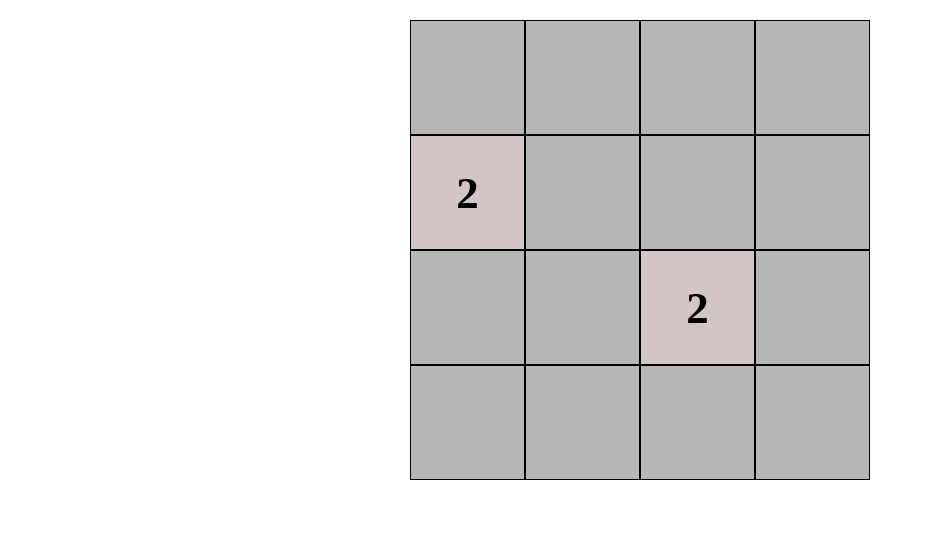
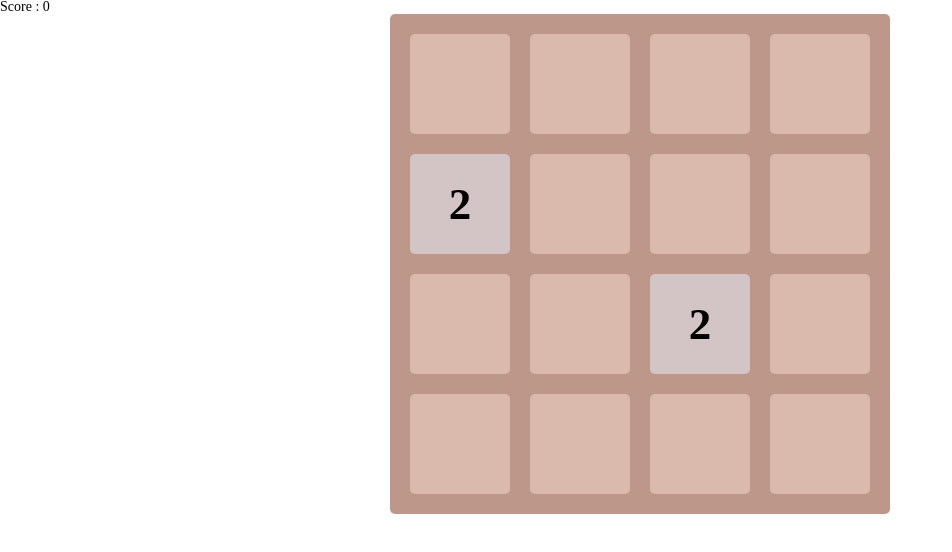
Before and after one commit to MARIENKOW/2048-game, a React (Create React App) app: page / in a window 1280 px wide. Shown: the top 552 px of the page, without its empty margins (0-952 px from the left). Built offline with nearby package versions, Linux system fonts and the light colour scheme.

Commit message:
added score and removed the scroll during control

```diff
--- a/src/App.jsx
+++ b/src/App.jsx
@@ -1,10 +1,118 @@
 import styles from './App.module.scss'
 import Game from './components/Game/Game'
+import { useEffect, useState } from 'react';
+import startArray from './StartArray';
+import help from './heplfulScripts'
 
 function App() {
+  const [data, setData] = useState(startArray)
+  const [score, setScore] = useState(0)
+
+  useEffect(() => addNewSquare(data), [])
+
+  useEffect(() => {
+    const onKeyPress = ({ code }) => {
+      document.body.style.overflow='hidden'
+      if (code === 'ArrowLeft' || code === 'ArrowRight' || code === 'ArrowUp' || code === 'ArrowDown') return addNewSquare(changes(code, data));
+
+    }
+    window.addEventListener('keydown', onKeyPress);
+
+    return () => {
+      window.removeEventListener('keydown', onKeyPress);
+    }
+  }, [data])
+  useEffect(() => {
+    const onKeyPress = ({ code }) => {
+      document.body.style.overflow=''
+    }
+    window.addEventListener('keyup', onKeyPress);
+
+    return () => {
+      window.removeEventListener('keyup', onKeyPress);
+    }
+  }, [data])
+  useEffect(() => {
+    if (help.takeEmpty(data).length === 0 && !changes('ArrowLeft', data) && !changes('ArrowRight', data) && !changes('ArrowUp', data) && !changes('ArrowDown', data)) {
+      alert('end');
+    }
+  }, [data])
+
+
+  function changes(code, dataLink) {
+    if(!code || !dataLink) return;
+
+    let dataCopy = JSON.parse(JSON.stringify(dataLink));
+    let newData;
+
+    if (code === 'ArrowLeft') {
+      dataCopy.forEach(el => el.reverse())
+      newData = moveSquare(dataCopy);
+      newData.forEach(el => el.reverse())
+    } else if (code === 'ArrowRight') {
+      newData = moveSquare(dataCopy)
+    } else if (code === 'ArrowUp') {
+      dataCopy = help.degArr(dataCopy, 'right')
+      newData = help.degArr(moveSquare(dataCopy), 'left')
+    } else if (code === 'ArrowDown') {
+      dataCopy = help.degArr(dataCopy, 'left')
+      newData = help.degArr(moveSquare(dataCopy), 'right')
+    }
+
+    if (help.checkIdentically(newData, data)) return
+
+    return newData
+  }
+  function moveSquare(value) {
+    const newData = []
+    let scoreCopy = score
+    if(!value)return
+    value.forEach(element => {
+      const arr = Array(4).fill(null)
+      let changed = null;
+      for (let i = element.length; i >= 0; i--) {
+        const notEmpty = arr.filter(el => el != null);
+        const moved = arr.length - notEmpty.length;
+
+        if (element[i] === arr[moved] && notEmpty.length > 0 && changed !== moved) {
+          const newValue = arr[moved] * 2;
+          arr[moved] = newValue
+          scoreCopy += newValue;
+          changed = moved;
+        } else {
+          arr[moved - 1] = element[i];
+        }
+      }
+      newData.push(arr)
+    });
+
+    setScore(scoreCopy)
+    return newData;
+  }
+  function addNewSquare(value) {
+    if (!value) return
+
+    const dataCopy = JSON.parse(JSON.stringify(value));
+    const arr = help.takeEmpty(value);
+
+    if(arr.length === 0) return setData(dataCopy);
+
+    const random = help.randomValue(arr.length);
+    const position = arr[random].split(',');
+    dataCopy[position[0]][position[1]] = 2;
+
+    if (arr.length === 16) {
+      arr.splice(random, 1);
+      const position2 = arr[help.randomValue(arr.length)].split(',');
+      dataCopy[position2[0]][position2[1]] = 2;
+    }
+    setData(dataCopy);
+  }
+
   return (
     <div className="App">
-      <Game/>
+      <h3 className={styles.score}>Score : {score}</h3>
+      <Game updateData={(value) => addNewSquare(changes(value, data))} data={data} />
       <button></button>
     </div>
   );
--- a/src/App.module.scss
+++ b/src/App.module.scss
@@ -1,38 +1,5 @@
-.App {
-  text-align: center;
-}
-
-.App-logo {
-  height: 40vmin;
-  pointer-events: none;
-}
-
-@media (prefers-reduced-motion: no-preference) {
-  .App-logo {
-    animation: App-logo-spin infinite 20s linear;
+body{
+  &::-webkit-scrollbar{
+    display: none;
   }
 }
-
-.App-header {
-  background-color: #282c34;
-  min-height: 100vh;
-  display: flex;
-  flex-direction: column;
-  align-items: center;
-  justify-content: center;
-  font-size: calc(10px + 2vmin);
-  color: white;
-}
-
-.App-link {
-  color: #61dafb;
-}
-
-@keyframes App-logo-spin {
-  from {
-    transform: rotate(0deg);
-  }
-  to {
-    transform: rotate(360deg);
-  }
-}
--- a/src/components/Game/Game.jsx
+++ b/src/components/Game/Game.jsx
@@ -1,114 +1,17 @@
 import styles from './game.module.scss';
 import Square from '../Square/Square'
-import { useEffect, useState } from 'react';
-import startArray from '../../StartArray';
 
-export default function Game() {
+export default function Game({data,updateData}) {
 
-   const [data, setData] = useState(startArray)
-
-   useEffect(() => addNewSquare(data), [])
-   useEffect(() => {
-      const onKeyPress = ({ code }) => {
-         if(code === 'ArrowLeft' || code === 'ArrowRight' || code === 'ArrowUp' || code === 'ArrowDown') return changes(code);
-
-      }
-      window.addEventListener('keydown', onKeyPress);
-
-      return () => window.removeEventListener('keydown', onKeyPress);
-   }, [data])
-
-
-   function changes(code) {
-      let dataCopy = JSON.parse(JSON.stringify(data));
-      let newData;
-      if (code === 'ArrowLeft') {
-         dataCopy.forEach(el => el.reverse())
-         newData = moveSquare(dataCopy);
-         newData.forEach(el => el.reverse())
-      } else if (code === 'ArrowRight') {
-         newData = moveSquare(dataCopy)
-      } else if (code === 'ArrowUp') {
-         dataCopy = degArr(dataCopy, 'right')
-         newData = degArr(moveSquare(dataCopy), 'left')
-      } else if (code === 'ArrowDown') {
-         dataCopy = degArr(dataCopy, 'left')
-         newData = degArr(moveSquare(dataCopy), 'right')
-      }
-
-      addNewSquare(newData)
-   }
-   function moveSquare(value) {
-      const newData = []
-      value.forEach(element => {
-         const arr = Array(4).fill(null)
-         for (let i = element.length; i >= 0; i--) {
-            const notEmpty = arr.filter(el => el != null);
-            const moved = arr.length - notEmpty.length;
-
-            if (element[i] === arr[moved] && notEmpty.length > 0) {
-               arr[moved] *= 2;
-            } else {
-               arr[moved - 1] = element[i];
-            }
-         }
-         newData.push(arr)
-      });
-      return newData;
-   }
-   function addNewSquare(data) {
-      const dataCopy = JSON.parse(JSON.stringify(data));
-      const arr = takeEmpty(data);
-      const random = randomValue(arr.length);
-      const position = arr[random].split(',');
-      dataCopy[position[0]][position[1]] = 2;
-
-      if (arr.length === 16) {
-         arr.splice(random, 1);
-         const position2 = arr[randomValue(arr.length)].split(',');
-         dataCopy[position2[0]][position2[1]] = 2;
-      }
-      setData(dataCopy);
-   }
-   function degArr(arr, way = 'right') {
-      const newArr = arr.map(() => []);
-      for (let i = 0; i < arr.length; i++) {
-
-         if (arr.length != arr[i].length) return console.error(new Error('this is not matrix'));
-
-         for (let j = 0; j < arr[i].length; j++) {
-            const mirror = arr.length - 1 - i
-            if (way === "right") newArr[j][mirror] = arr[i][j];
-            if (way === "left") newArr[arr.length - 1 - j][i] = arr[i][j];
-         }
-      }
-      return newArr
-   }
-   function randomValue(value) {
-      return Math.floor(Math.random() * value);
-   }
-   function takeEmpty(value) {
-      if (!Array.isArray(value)) return
-
-      const arr = [];
-
-      for (let i = 0; i < 4; i++) {
-         sec: for (let j = 0; j < 4; j++) {
-
-            if (value[i][j] !== null) continue sec;
-
-            arr.push(`${i},${j}`)
-         }
-      }
-      return arr
-   }
 
 
    let touchStart = null;
    const touchStartEv = (e) => {
+      document.body.style.overflow='hidden';
       touchStart = [e.changedTouches[0].pageX, e.changedTouches[0].pageY]
    }
    const touchEndEv = (e) => {
+      document.body.style.overflow='';
       const touchEnd = [e.changedTouches[0].pageX, e.changedTouches[0].pageY]
       const difX = touchEnd[0] - touchStart[0]
       const difY = touchEnd[1] - touchStart[1]
@@ -127,7 +30,7 @@ export default function Game() {
             direction = 'ArrowRight'
          }
       }
-      changes(direction)
+      if(direction) return updateData(direction)
    }
 
    const output = []
@@ -142,7 +45,7 @@ export default function Game() {
    }
 
    return (
-      <section onTouchMove={e=>e.preventDefault()} onTouchStart={touchStartEv} onTouchEnd={touchEndEv} className={styles.game}>
+      <section onTouchStart={touchStartEv} onTouchEnd={touchEndEv} className={styles.game}>
          {output.map((el, i) => <Square info={el} key={i} />)}
       </section>
    )
--- a/src/components/Game/game.module.scss
+++ b/src/components/Game/game.module.scss
@@ -1,9 +1,13 @@
 .game{
    display:grid;
+   margin: 30px 0px 0px 0px;
    grid-template-columns: repeat(4,1fr);
    max-width: 500px;
    margin: auto;
-   padding: 20px 20px;
+   padding: 20px;
    grid-template-rows: repeat(4,1fr);
    color: #07b6dd;
+   gap: 20px;
+   background-color: #bd9789;
+   border-radius: 5px;
 }
--- a/src/components/Square/square.module.scss
+++ b/src/components/Square/square.module.scss
@@ -1,10 +1,8 @@
 .btn{
    aspect-ratio: 1 / 1;
-   background-color: #b7b7b7;
-   border: 1px solid #000;
+   background-color: #dbbaae;
    text-transform: uppercase;
    font-size: 45px;
    font-weight: 600;
-   grid-row-start:1 ;
-   grid-column-start:1 ;
+   border-radius: 5px;
 }
--- /dev/null
+++ b/src/heplfulScripts.js
@@ -0,0 +1,41 @@
+const scripts = {
+   degArr: (arr, way = 'right') => {
+      const newArr = arr.map(() => []);
+      for (let i = 0; i < arr.length; i++) {
+
+         if (arr.length != arr[i].length) return console.error(new Error('this is not matrix'));
+
+         for (let j = 0; j < arr[i].length; j++) {
+            const mirror = arr.length - 1 - i
+            if (way === "right") newArr[j][mirror] = arr[i][j];
+            if (way === "left") newArr[arr.length - 1 - j][i] = arr[i][j];
+         }
+      }
+      return newArr
+   },
+   randomValue: (value) => {
+      return Math.floor(Math.random() * value);
+   },
+   takeEmpty: (value) => {
+      if (!Array.isArray(value)) return
+
+      const arr = [];
+
+      for (let i = 0; i < 4; i++) {
+         sec: for (let j = 0; j < 4; j++) {
+
+            if (value[i][j] !== null) continue sec;
+
+            arr.push(`${i},${j}`)
+         }
+      }
+      return arr
+   },
+   checkIdentically: (arr1, arr2) => {
+      for (let i = 0; i < arr1.length; i++) {
+         if (arr1[i].reduce((acc, el, j) => acc || el !== arr2[i][j], false)) return false
+      }
+      return true
+   }
+}
+export default scripts;
```
Also changed, not shown: 11 other files (tests, documents, lock files or other folders).
